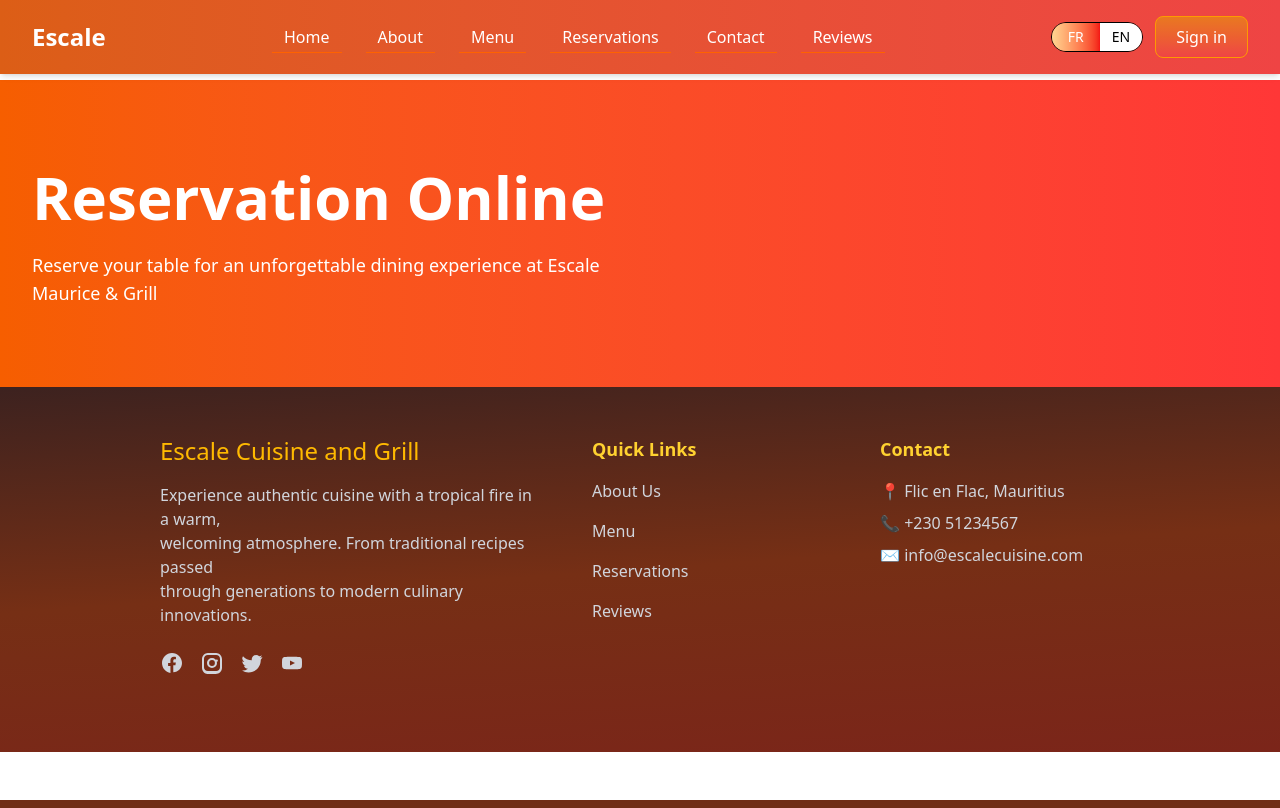
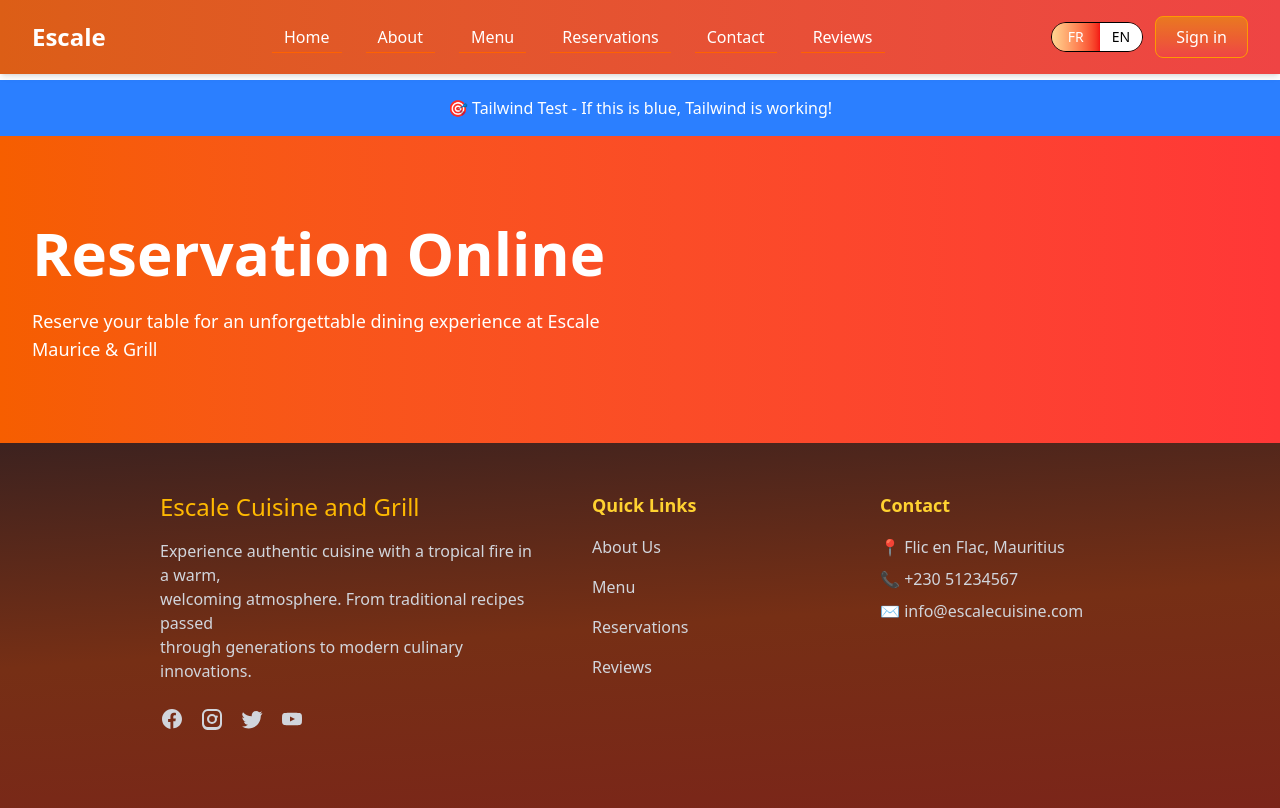
Before and after one commit to SupremeMonarch/Escale-Cusine-And-Grill, a Django app: template ECAG_site/apps/Reservations/templates/reservations/reservations.html in a window 1280 px wide. Run offline with Django 5.2, Linux system fonts and the light colour scheme; the template is opened without the code that fills it, so the values that code supplies are empty; parts of the project's set-up code (start-up, migrations or seed data) failed here and were passed over.

Commit message:
Made minor changes to reservations model.py

```diff
--- a/ECAG_site/apps/Reservations/models.py
+++ b/ECAG_site/apps/Reservations/models.py
@@ -5,7 +5,7 @@ class Reservation(models.Model):
 
     reservation_id = models.AutoField(max_length=10,unique=True, primary_key=True)
     user_id =  models.ForeignKey('auth.User', on_delete=models.CASCADE, related_name='reservations')
-    table_id = models.CharField(max_length=10)
+    table_id = models.ForeignKey('Table', on_delete=models.CASCADE, related_name='reservations')
     date = models.DateField()
     time = models.TimeField()
     guest_count = models.IntegerField(validators=[MinValueValidator(1), MaxValueValidator(20)])
--- a/ECAG_site/apps/Reservations/templates/reservations/reservations.html
+++ b/ECAG_site/apps/Reservations/templates/reservations/reservations.html
@@ -4,7 +4,9 @@
 
 {% block content %}
 
-
+<div class="bg-blue-500 p-4 text-white text-center">
+    🎯 Tailwind Test - If this is blue, Tailwind is working!
+</div>
 <!-- Responsive hero/banner -->
 <section aria-label="Reservations hero" class="w-full bg-gradient-to-r from-[#f65e00] to-[#ff3737]">
 	<div class="max-w-7xl mx-auto px-4 sm:px-6 lg:px-8 py-12 md:py-20">
--- a/ECAG_site/theme/static/css/dist/styles.css
+++ b/ECAG_site/theme/static/css/dist/styles.css
@@ -15,6 +15,7 @@
     --color-amber-500: oklch(76.9% 0.188 70.08);
     --color-amber-600: oklch(66.6% 0.179 58.318);
     --color-yellow-200: oklch(94.5% 0.129 101.54);
+    --color-blue-500: oklch(62.3% 0.214 259.815);
     --color-gray-50: oklch(98.5% 0.002 247.839);
     --color-gray-300: oklch(87.2% 0.01 258.338);
     --color-gray-500: oklch(55.1% 0.027 264.364);
@@ -1153,8 +1154,14 @@
   .bg-amber-600 {
     background-color: var(--color-amber-600);
   }
+  .bg-blue-500 {
+    background-color: var(--color-blue-500);
+  }
   .bg-gray-50 {
     background-color: var(--color-gray-50);
+  }
+  .bg-red-500 {
+    background-color: var(--color-red-500);
   }
   .bg-white {
     background-color: var(--color-white);
```
Also changed, not shown: ECAG_site/package-lock.json (added).
